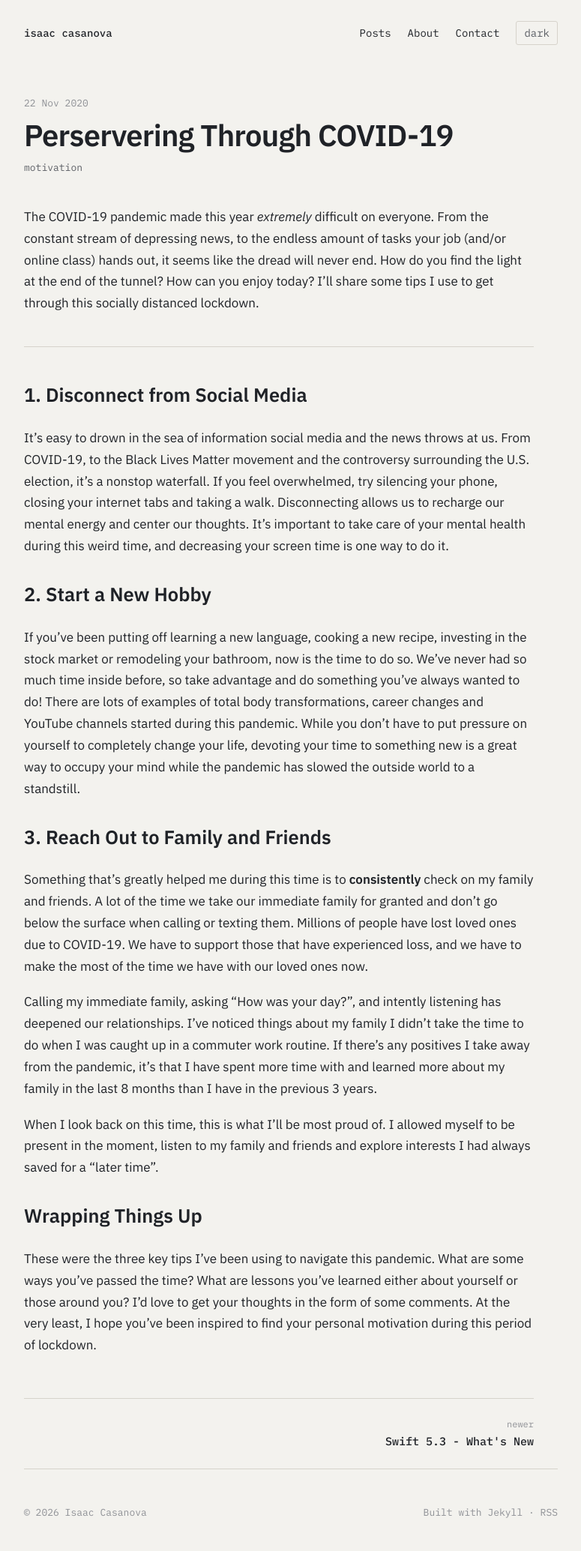
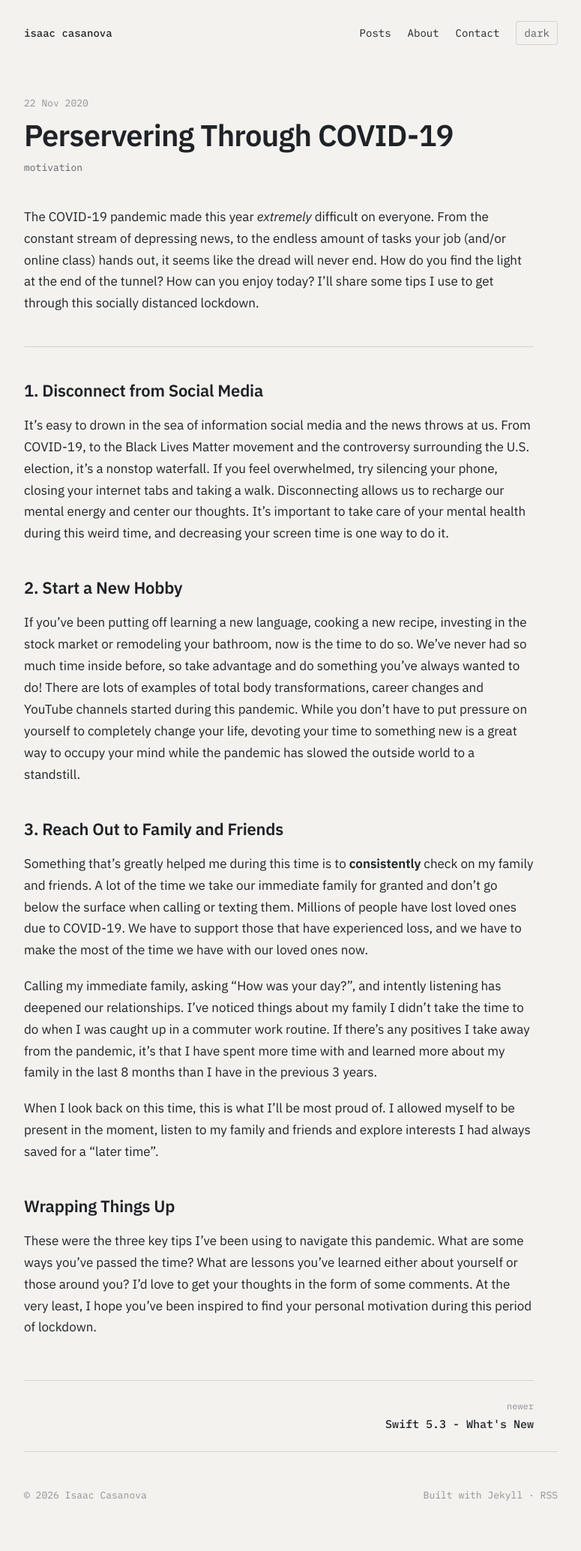
Before and after one commit to IsaacACasanova/IsaacACasanova.github.io, a Jekyll site: the page built from _posts/2020-11-22-perservering-through-covid.markdown, in a window 1280 px wide. Shown: the whole page at 75% size, without its empty margins (252-1027 px from the left). Built offline with Jekyll 4.4.1, drawn with Linux system fonts in a browser that asks for light colours; after the commit the page ends 2045 px from its top, so only the background shows below that.

Commit message:
Mono: fix nav, role headers, and headings on narrow screens
- Nav: the theme toggle is its own element after the links, so on
  phones the name and toggle share the first row and the links wrap
  to a second row instead of the name breaking across two lines.
- Work: the company name sits beside its logo instead of dropping to
  its own line, and the year lines up under the name.
- Posts: section headings (posts use # for these) no longer inherit
  the body line-height, and h1 inside prose is styled like h2.

Co-Authored-By: Claude Fable 5.1 <noreply@anthropic.com>

```diff
--- a/_themes/mono/layouts/default.html
+++ b/_themes/mono/layouts/default.html
@@ -40,8 +40,8 @@
       <li><a href="{{ '/' | relative_url }}"{% if page.url == '/' %} class="here"{% endif %}>Posts</a></li>
       <li><a href="{{ '/about/' | relative_url }}"{% if page.url contains '/about' %} class="here"{% endif %}>About</a></li>
       <li><a href="{{ '/contact/' | relative_url }}"{% if page.url contains '/contact' %} class="here"{% endif %}>Contact</a></li>
-      <li><button class="toggle" id="theme-toggle" type="button">light</button></li>
     </ul>
+    <button class="toggle" id="theme-toggle" type="button">light</button>
   </nav>
 
   {{ content }}
--- a/css/mono.css
+++ b/css/mono.css
@@ -20,8 +20,8 @@ img{max-width:100%;height:auto}
 .wrap{max-width:760px;margin:0 auto;padding:0 24px}
 
 /* nav */
-nav{display:flex;align-items:center;justify-content:space-between;padding:28px 0 0;font-family:var(--mono);font-size:14px}
-nav .name{font-weight:500}
+nav{display:flex;align-items:center;gap:22px;padding:28px 0 0;font-family:var(--mono);font-size:14px}
+nav .name{font-weight:500;white-space:nowrap;margin-right:auto}
 nav ul{display:flex;gap:22px;list-style:none;margin:0;padding:0;align-items:center}
 nav a.here{color:var(--accent)}
 .toggle{background:none;border:1px solid var(--rule);color:var(--ink-2);font:inherit;padding:4px 10px;border-radius:3px;cursor:pointer}
@@ -78,8 +78,8 @@ section > div{grid-column:2}
 .tags a{color:var(--ink-2)}
 .prose{font-size:17px;line-height:1.7}
 .prose>*+*{margin-top:1.1em}
-.prose h2{font-size:22px;letter-spacing:-.01em;margin-top:2em}
-.prose h3{font-size:18px;margin-top:1.6em}
+.prose h1,.prose h2{font-size:22px;line-height:1.25;letter-spacing:-.01em;margin-top:2em}
+.prose h3{font-size:18px;line-height:1.3;margin-top:1.6em}
 .prose a{color:var(--accent);text-decoration:underline;text-decoration-color:color-mix(in srgb,var(--accent) 45%,transparent);text-underline-offset:3px}
 .prose a:hover{text-decoration-color:var(--accent)}
 .prose img{border-radius:4px}
@@ -125,10 +125,12 @@ footer{padding:48px 0 40px;border-top:1px solid var(--rule);font-family:var(--mo
   .facts{grid-template-columns:88px 1fr}
   .projects{padding-left:0}
   .role{flex-wrap:wrap}
+  .role h3{flex:1;min-width:0}
   .role time{margin-left:34px;width:100%}
   .role.no-logo time{margin-left:0}
   .posts li{grid-template-columns:1fr;gap:2px}
-  nav ul{gap:16px}
+  nav{flex-wrap:wrap;gap:14px 16px}
+  nav ul{order:1;width:100%;gap:16px}
   .post,.page{padding-top:48px}
 }
 @media (prefers-reduced-motion:reduce){body{transition:none}}
```
